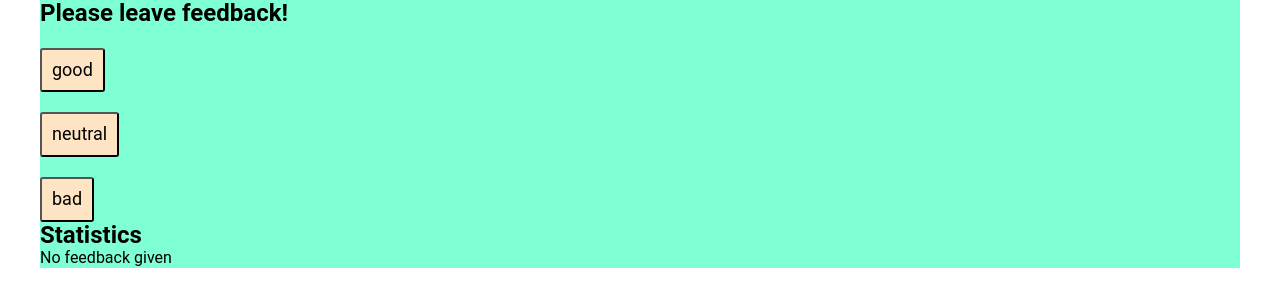
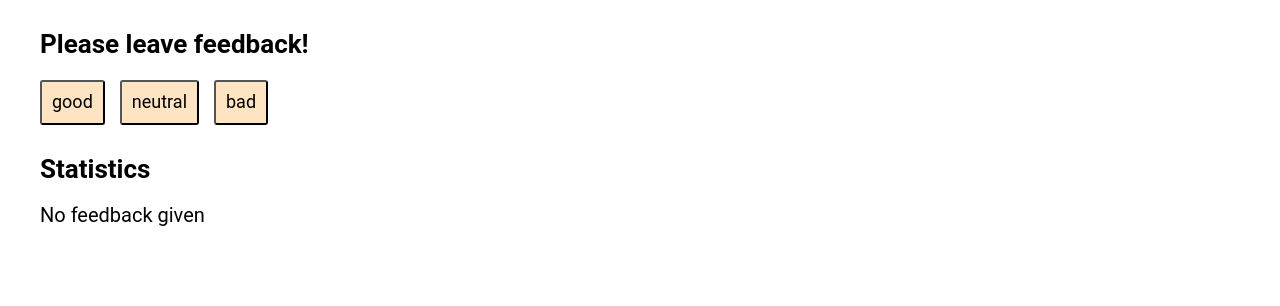
Before and after one commit to OksanaChorna/goit-react-hw-02-feedback, a React (Create React App) app: page / in a window 1280 px wide. Shown: the top 306 px of the page. Built offline with nearby package versions, Linux system fonts and the light colour scheme.

Commit message:
Стилі описано

```diff
--- a/src/components/FeedBack/Feedback.js
+++ b/src/components/FeedBack/Feedback.js
@@ -1,17 +1,20 @@
 import { Component } from 'react';
 import Statistics from '../Statistics';
 import FeedbackOptions from '../FeedbackOptions';
-import style from './feedback.module.css';
 import Section from '../Section';
+import { clearConfigCache } from 'prettier';
 
 class Feedback extends Component {
+
   state = {
     good: 0,
     neutral: 0,
     bad: 0,
   };
 
+
   handleClick = event => {
+
     if (event.target.innerText === 'good') {
       this.setState(prevState => {
         return {
@@ -49,20 +52,22 @@ class Feedback extends Component {
   };
 
   render() {
+    const { good, neutral, bad } = this.state
+
     return (
-      <div className={style.feedbackCard}>
+      <div>
         <Section title="Please leave feedback!">
           <FeedbackOptions
-            options={this.state}
+            options={Object.keys(this.state)}
             onLeaveFeedback={this.handleClick}
           />
         </Section>
 
         <Section title="Statistics">
           <Statistics
-            good={this.state.good}
-            neutral={this.state.neutral}
-            bad={this.state.bad}
+            good={good}
+            neutral={neutral}
+            bad={bad}
             total={this.countTotalFeedback}
             positivePercentage={this.countPositiveFeedbackPercentage}
           />
--- a/src/components/FeedBack/Feedback.module.css
+++ /dev/null
@@ -1,24 +0,0 @@
-.feedbackCard {
-  background-color: aquamarine;
-}
-.feedbackTitle {
-  background-color: azure;
-}
-.feedbackList {
-  list-style: none;
-  background-color: bisque;
-}
-.feedbackItem {
-  display: flex;
-  justify-content: space-between;
-}
-
-button {
-  font-size: 18px;
-  display: block;
-  margin-top: 20px;
-  margin-right: 10px;
-  padding: 10px;
-  border-radius: 3px;
-  background-color: bisque;
-}
--- a/src/components/FeedbackOptions/FeedbackOptions.js
+++ b/src/components/FeedbackOptions/FeedbackOptions.js
@@ -1,9 +1,10 @@
 import style from './FeedbackOptions.module.css';
+import PropsType from 'prop-types';
 
 const FeedbackOptions = ({ options, onLeaveFeedback }) => {
   return (
     <div className={style.feedbackList}>
-      {Object.keys(options).map(key => {
+      {options.map(key => {
         return (
           <button key={key} type="button" onClick={onLeaveFeedback}>
             {key}
@@ -14,4 +15,9 @@ const FeedbackOptions = ({ options, onLeaveFeedback }) => {
   );
 };
 
+FeedbackOptions.PropsType = {
+  options: PropsType.arrayOf(PropsType.string).isRequired,
+  onLeaveFeedback: PropsType.func.isRequired
+}
+
 export default FeedbackOptions;
--- a/src/components/FeedbackOptions/FeedbackOptions.module.css
+++ b/src/components/FeedbackOptions/FeedbackOptions.module.css
@@ -0,0 +1,14 @@
+.feedbackList {
+  display: flex;
+}
+
+button {
+  font-size: 18px;
+  display: block;
+  margin-top: 20px;
+  margin-right: 15px;
+  padding: 10px;
+  border-radius: 3px;
+  background-color: bisque;
+  cursor: pointer;
+}
--- a/src/components/Notification/Notification.js
+++ b/src/components/Notification/Notification.js
@@ -1,5 +1,16 @@
+import style from './Notification.module.css';
+import PropsType from 'prop-types';
+
 const Notification = ({ message }) => {
-  return <p>{message}</p>;
+  return <p className={style.message}>{message}</p>;
 };
 
+Notification.defaultProps = {
+  message: "No feedback given",
+};
+
+Notification.PropsType = {
+  message: PropsType.string
+}
+
 export default Notification;
--- a/src/components/Notification/notification.module.css
+++ b/src/components/Notification/notification.module.css
@@ -0,0 +1,4 @@
+.message {
+  font-size: 20px;
+  margin-top: 20px;
+}
--- a/src/components/Section/Section.js
+++ b/src/components/Section/Section.js
@@ -1,10 +1,18 @@
+import style from './Section.module.css';
+import PropTypes from 'prop-types';
+
 const Section = ({ children, title }) => {
   return (
     <section>
-      <h2>{title}</h2>
+      <h2 className={style.title}>{title}</h2>
       {children}
     </section>
   );
 };
 
+Section.propTypes = {
+  title: PropTypes.string.isRequired,
+  children: PropTypes.node
+}
+
 export default Section;
--- a/src/components/Section/Section.module.css
+++ b/src/components/Section/Section.module.css
@@ -0,0 +1,4 @@
+.title {
+  font-size: 26px;
+  margin-top: 30px;
+}
--- a/src/components/Statistics/Statistics.js
+++ b/src/components/Statistics/Statistics.js
@@ -1,6 +1,6 @@
-// import styles from './statistics.module.css';
-
+import styles from './statistics.module.css';
 import Notification from '../Notification';
+import PropsType from 'prop-types';
 
 const Statistics = ({ good, neutral, bad, total, positivePercentage }) => {
   if (total() === 0) {
@@ -8,7 +8,7 @@ const Statistics = ({ good, neutral, bad, total, positivePercentage }) => {
   }
 
   return (
-    <ul>
+    <ul className={styles.list}>
       <li>Good: {good}</li>
       <li>Neutral: {neutral}</li>
       <li>Bad: {bad}</li>
@@ -18,4 +18,12 @@ const Statistics = ({ good, neutral, bad, total, positivePercentage }) => {
   );
 };
 
+Statistics.prototype = {
+  good: PropsType.string.isRequired,
+  neutral: PropsType.string.isRequired,
+  bad: PropsType.string.isRequired,
+  total: PropsType.number,
+  positivePercentage: PropsType.func,
+}
+
 export default Statistics;
--- a/src/components/Statistics/statistics.module.css
+++ b/src/components/Statistics/statistics.module.css
@@ -1,11 +1,5 @@
-.statistic {
-  font-size: 22px;
+.list {
+  font-size: 18px;
+  list-style: none;
+  margin-top: 20px;
 }
-
-.title {
-  font-size: 16px;
-}
-
-.item {
-  font-size: 16px;
-}
```
